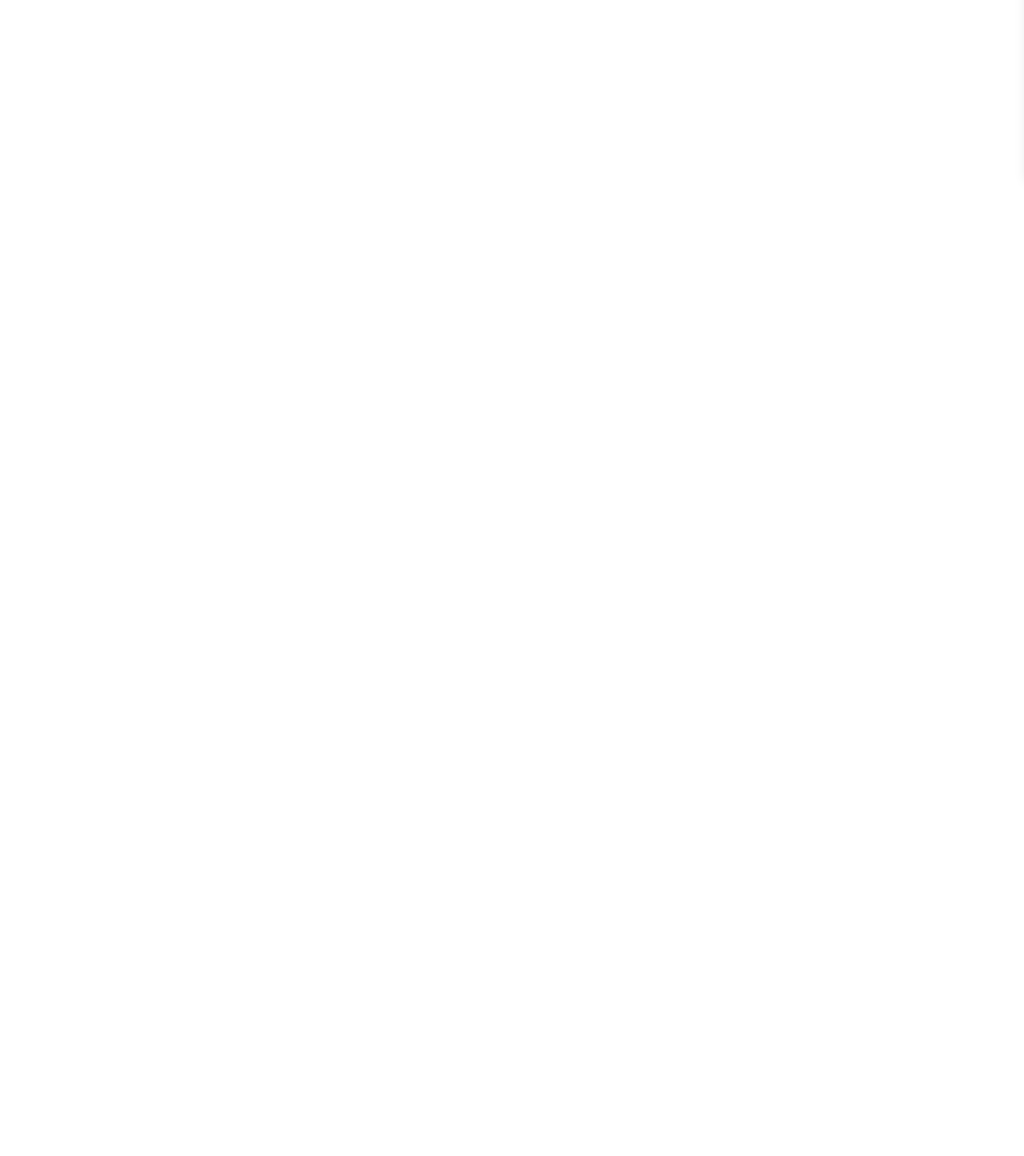
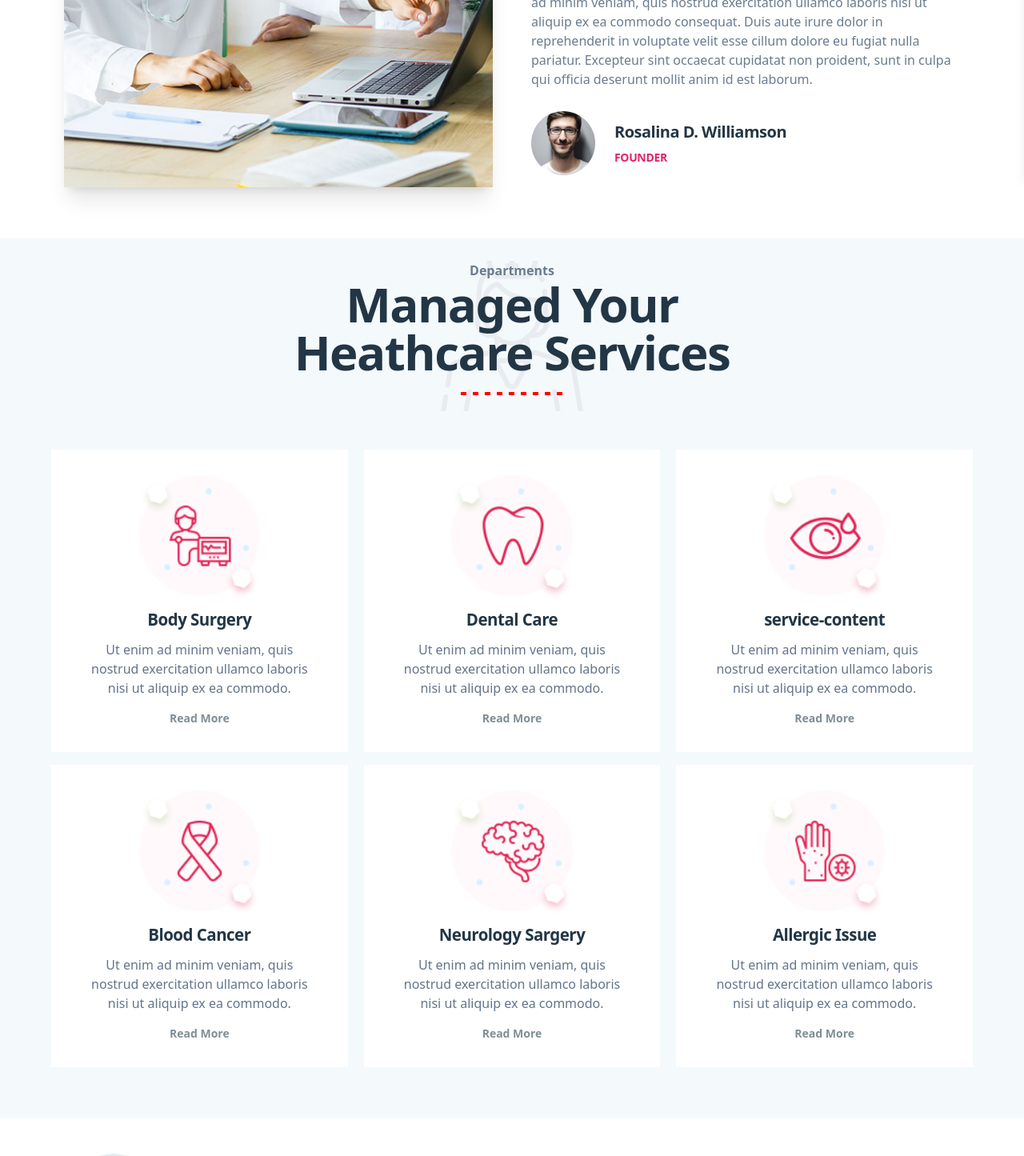
Before and after one commit to shokhsanam18/mediDove, a React (Vite) app: page / in a window 1280 px wide. Shown: the part 580-2025 px from the top of the page at 80% size. Before the commit the page ends 800 px from the top, so only its background shows below. Built offline with nearby package versions, Linux system fonts and the light colour scheme.

Commit message:
fix: uncommented

```diff
--- a/src/pages/Index/Index.jsx
+++ b/src/pages/Index/Index.jsx
@@ -12,12 +12,12 @@ export const Index = () => {
 
   return <>
   <Showcase/>
-  {/* <AboutUs/> */}
-  {/* <Departments/> */}
-  {/* <OurTeam/> */}
-  {/* <Statistics/> */}
-  {/* <Pricing/> */}
-  {/* <GetConsultant/> */}
-  {/* <CombinedPage/> */}
+  <AboutUs/>
+  <Departments/>
+  <OurTeam/>
+  <Statistics/>
+  <Pricing/>
+  <GetConsultant/>
+  <CombinedPage/>
   </>;
 };
```
